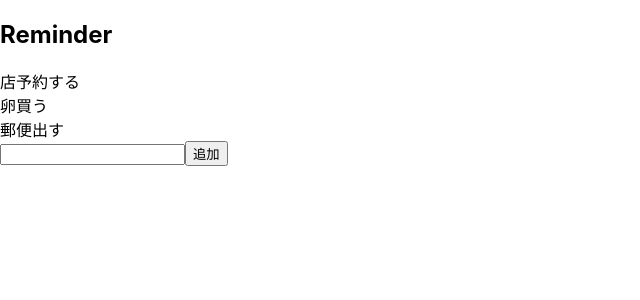
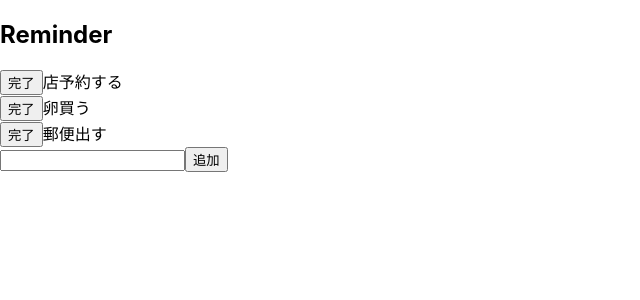
Before and after one commit to hata-tomoyuki/react-hooks-practice, a React (Create React App) app: page / in a window 1280 px wide. Shown: the top 300 px of the page, without its empty margins (0-640 px from the left). Built offline with nearby package versions, Linux system fonts and the light colour scheme.

Commit message:
add function to delete todo

```diff
--- a/src/components/List.js
+++ b/src/components/List.js
@@ -1,11 +1,20 @@
 import React from 'react'
 
-const List = ({todos}) => {
+const List = ({todos, deleteTodo}) => {
+    const complete = (id) => {
+        deleteTodo(id);
+    }
+
     return (
         <div>
             {todos.map(todo => {
                 return(
                     <div key={todo.id}>
+                        <button
+                            onClick={() => complete(todo.id)}
+                        >
+                            完了
+                        </button>
                         <span>{todo.content}</span>
                     </div>
                 )
--- a/src/components/Todo.js
+++ b/src/components/Todo.js
@@ -24,9 +24,17 @@ const Todo = () => {
         setTodos([...todos, todo]);
     }
 
+    const deleteTodo = (id) => {
+        const newTodos = todos.filter((todo) => {
+            return todo.id !== id;
+        })
+
+        setTodos(newTodos);
+    }
+
     return (
         <>
-            <List todos={todos} />
+            <List todos={todos} deleteTodo={deleteTodo} />
             <Form createTodo={createTodo} />
         </>
   )
```
Lines whose indentation alone changed are shown as unchanged.
